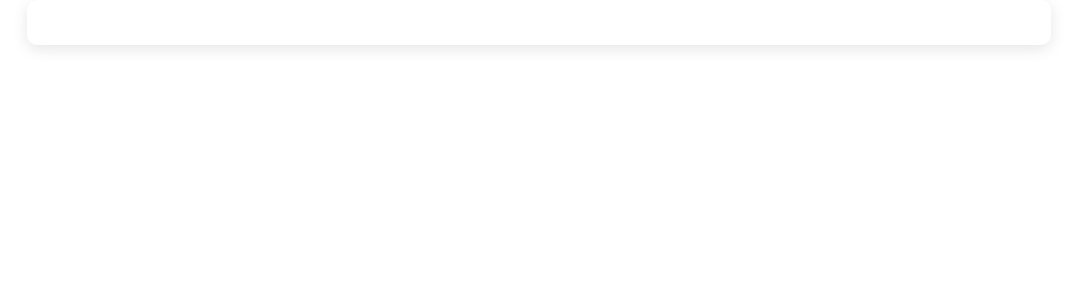
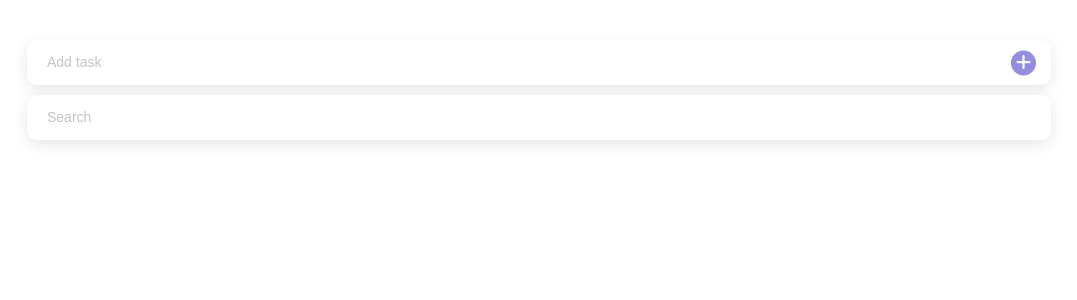
Before and after one commit to LordProche/react-todo, a React (Create React App) app: page / in a window 1280 px wide. Shown: the top 300 px of the page, without its empty margins (101-1178 px from the left). Built offline with nearby package versions, Linux system fonts and the light colour scheme.

Commit message:
Search form without logic and Input tasks form logic

```diff
--- a/src/App.js
+++ b/src/App.js
@@ -1,11 +1,20 @@
 import React from 'react';
 import List from "./components/List/List";
 import InputForm from "./components/InputForm/InputForm";
+import {useDispatch} from "react-redux";
+import {addTask} from "./redux/tasksSlice";
 
 const App = () => {
+    const dispatch = useDispatch()
     return (
         <>
-            <InputForm/>
+            <InputForm
+                placeholder='Add task'
+                onEnter={(message) => dispatch(addTask(message))}
+                style={{marginTop: '40px'}}
+                withButton={true}
+            />
+            <InputForm placeholder='Search' onEnter={(message) => dispatch(addTask(message))} style={{marginTop: '10px'}}/>
             <List/>
         </>
     );
```
